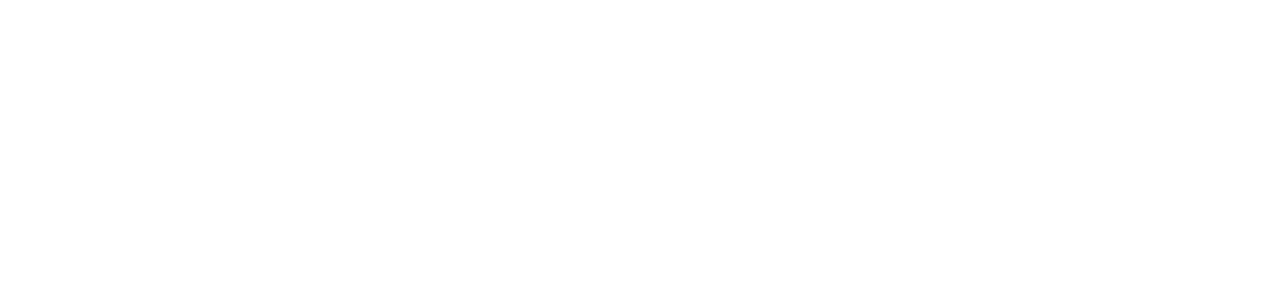
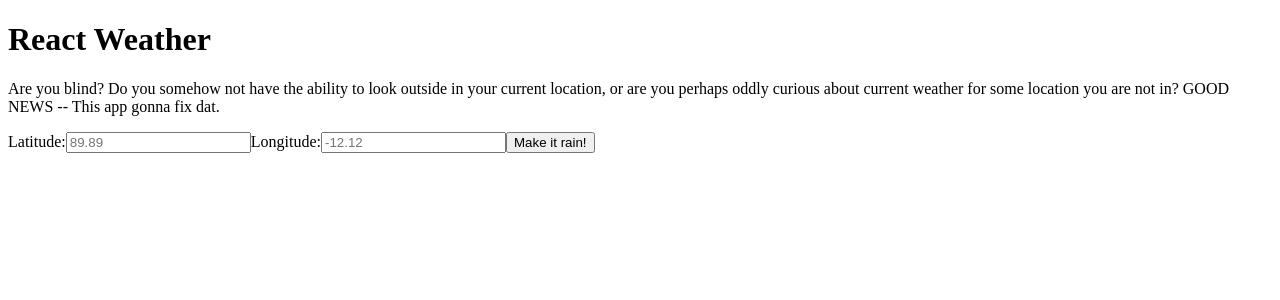
Before and after one commit to jamesjenkinsjr/react-weather, a React (Create React App) app: page / in a window 1280 px wide. Shown: the top 300 px of the page. Built offline with nearby package versions, Linux system fonts and the light colour scheme.

Commit message:
Create basic html and form to request weather data

```diff
--- a/src/App.js
+++ b/src/App.js
@@ -5,7 +5,19 @@ class App extends Component {
   render() {
     return (
     <div>
-
+      <h1>React Weather</h1>
+      <p>Are you blind?  Do you somehow not have the ability to look outside in your current location, or are you perhaps oddly curious about current weather for some location you are not in? GOOD NEWS -- This app gonna fix dat.</p>
+      <form>
+        <label>
+          Latitude:
+          <input type="number" placeholder="89.89"/>
+        </label>
+        <label>
+          Longitude:
+          <input type="number" placeholder="-12.12"/>
+        </label>
+        <button>Make it rain!</button>
+      </form>
     </div>
     );
   }
```
